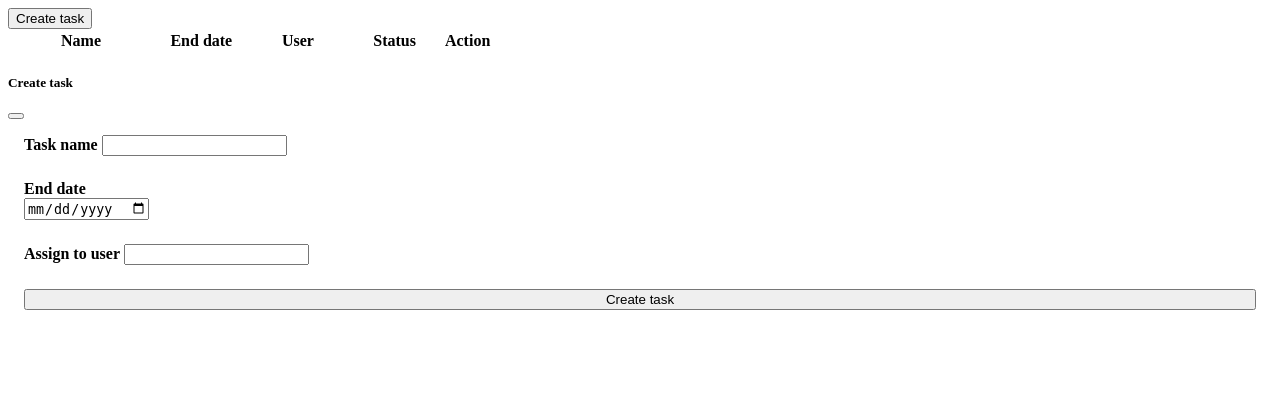
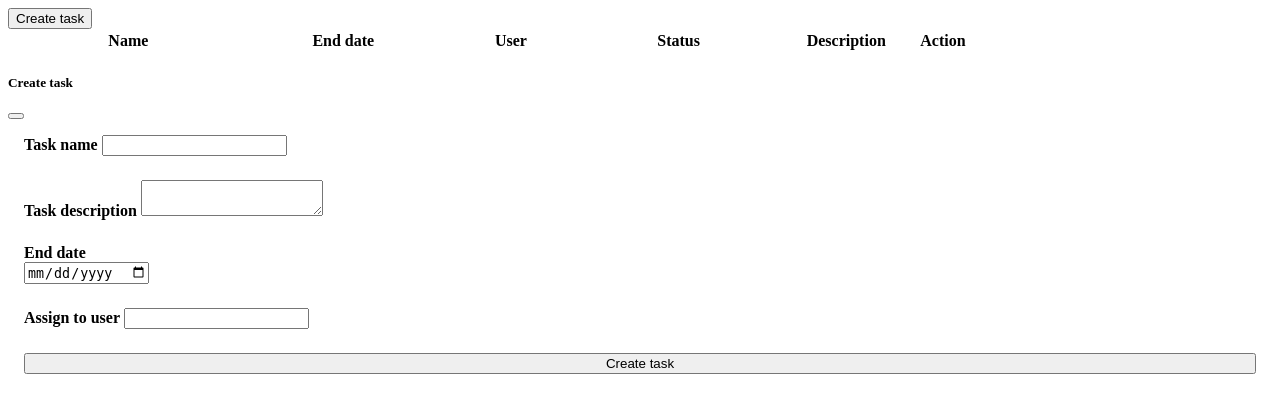
Before and after one commit to spidzsaus/project-manager, a Django app: template templates/manage_tasks.html in a window 1280 px wide. Shown: the top 413 px of the page. Run offline with Django 5.2, Linux system fonts and the light colour scheme; the template is opened without the code that fills it: values that come from a table or form of the project are taken from there, others are empty; tables that the repository leaves empty hold one stand-in row (values such as "Sample post"); form fields are guessed from the names that the template uses; lists and menus that the app fills with data are empty.

Commit message:
Added task descriptions

```diff
--- a/projectsapp/entities/tasks.py
+++ b/projectsapp/entities/tasks.py
@@ -39,6 +39,7 @@ class Task(IDComparable):
 
 
     name: str
+    description: str
     parent_project: Project
 
     end_date: datetime
--- a/projectsapp/forms.py
+++ b/projectsapp/forms.py
@@ -14,6 +14,12 @@ class CreateTaskForm(forms.Form):
         max_length=100,
         widget=forms.TextInput(attrs={"class": "form-control form-control-lg", "style": "width: 20em"})
     )
+
+    description = forms.CharField(
+        label="Task description",
+        widget=forms.Textarea(attrs={"class": "form-control form-control-lg", "style": "width: 20em"})
+    )
+
     end_date = forms.DateField(
         label="End date",
         required=True,
--- a/projectsapp/models.py
+++ b/projectsapp/models.py
@@ -37,6 +37,7 @@ class TaskModel(models.Model):
          default = uuid4,
          editable = False)
     name = models.CharField(max_length=128)
+    description = models.TextField(null=True)
     parent_project = models.ForeignKey(ProjectModel, null=False, on_delete=models.CASCADE)
     status = models.IntegerField(choices=Status, default=Status.TODO)
     end_date = models.DateTimeField(null=True)
@@ -48,6 +49,7 @@ class TaskModel(models.Model):
         return Task(
             id=self.id,
             name=self.name,
+            description=self.description,
             parent_project=parent_project,
             status=Task.Status(self.status),
             end_date=self.end_date,
--- a/projectsapp/repo.py
+++ b/projectsapp/repo.py
@@ -62,6 +62,7 @@ class Repo:
         task_model = TaskModel(
             id=task.id,
             name=task.name,
+            description=task.description,
             status=task.status.value,
             end_date=task.end_date,
             parent_project=ProjectModel.objects.get(id=task.parent_project.id),
--- a/projectsapp/views.py
+++ b/projectsapp/views.py
@@ -73,9 +73,10 @@ def create_task(request, project_id: UUID):
 
         if form.is_valid():
             name = form.cleaned_data["name"]
+            description = form.cleaned_data["description"]
             end_date = form.cleaned_data["end_date"]
 
-            task = Task(name=name, end_date=end_date, parent_project=project, repo=repo)
+            task = Task(name=name, description=description, end_date=end_date, parent_project=project, repo=repo)
             repo.insert_task(task)
 
             task.assign_user(user)
--- a/templates/create_task.html
+++ b/templates/create_task.html
@@ -26,6 +26,10 @@
             {{ create_task_form.name }}
         </div>
         <div class="form-group">
+            <label for="id_description" class="form-label">Task description</label>
+            {{ create_task_form.description }}
+        </div>
+        <div class="form-group">
             <label for="id_end_date" class="form-label">End date</label>
             <div class="date-select"> {{ create_task_form.end_date }} </div>
         </div>
--- a/templates/manage_tasks.html
+++ b/templates/manage_tasks.html
@@ -1,25 +1,26 @@
 <button type="button" class="btn btn-primary" data-bs-toggle="modal" data-bs-target="#createModal">
     Create task
-  </button>
+</button>
 <table class="table table-striped">
   <thead>
     <tr>
-
-      <th style="width: 30%;">Name</th>
+      <th style="width: 25%;">Name</th>
       <th style="width: 20%;">End date</th>
-      <th style="width: 20%;">User</th>
+      <th style="width: 15%;">User</th>
       <th style="width: 20%;">Status</th>
-      <th style="width: 10%;">Action</th>
+      <th style="width: 15%;">Description</th>
+      <th style="width: 5%;">Action</th>
     </tr>
   </thead>
   <tbody>
     {% for task in project.get_tasks %}
       <tr>
-        <td style="width: 30%;">{{ task.name }}</td>
+        <td style="width: 25%;">{{ task.name }}</td>
         <td style="width: 20%;">{{ task.end_date }}</td>
-        <td style="width: 20%;">{% for user in task.get_users %}{{ user.name }}{% if not forloop.last %}, {% endif %}{% endfor %}</td>
+        <td style="width: 15%;">{% for user in task.get_users %}{{ user.name }}{% if not forloop.last %}, {% endif %}{% endfor %}</td>
         <td style="width: 20%;">{{ task.status }}</td>
-        <td style="width: 10%;">
+        <td style="width: 15%;">{{ task.description }}</td>
+        <td style="width: 5%;">
           <button type="button" class="btn btn-danger" data-bs-toggle="modal" data-bs-target="#deleteModal{{ task.id }}">
             Delete
           </button>
@@ -51,7 +52,6 @@
   </tbody>
 </table>
 
-
 <!-- Modal -->
 <div class="modal fade" id="createModal" tabindex="-1" aria-labelledby="createModalLabel" aria-hidden="true">
   <div class="modal-dialog">
--- a/templates/your_tasks.html
+++ b/templates/your_tasks.html
@@ -3,6 +3,7 @@
   <thead>
     <tr>
       <th>Task</th>
+      <th>Description</th>
       <th>End date</th>
       <th>Status</th>
     </tr>
@@ -11,6 +12,7 @@
     {% for task in my_tasks %}
       <tr>
         <td>{{ task.name }}</td>
+        <td>{{ task.description }}</td>
         <td>{{ task.end_date }}</td>
         <td>
           <form action="{% url 'projectsapp:change_task_status' project.id task.id %}" method="post">
```
Also changed, not shown: projectsapp/migrations/0006_taskmodel_description.py (added).
